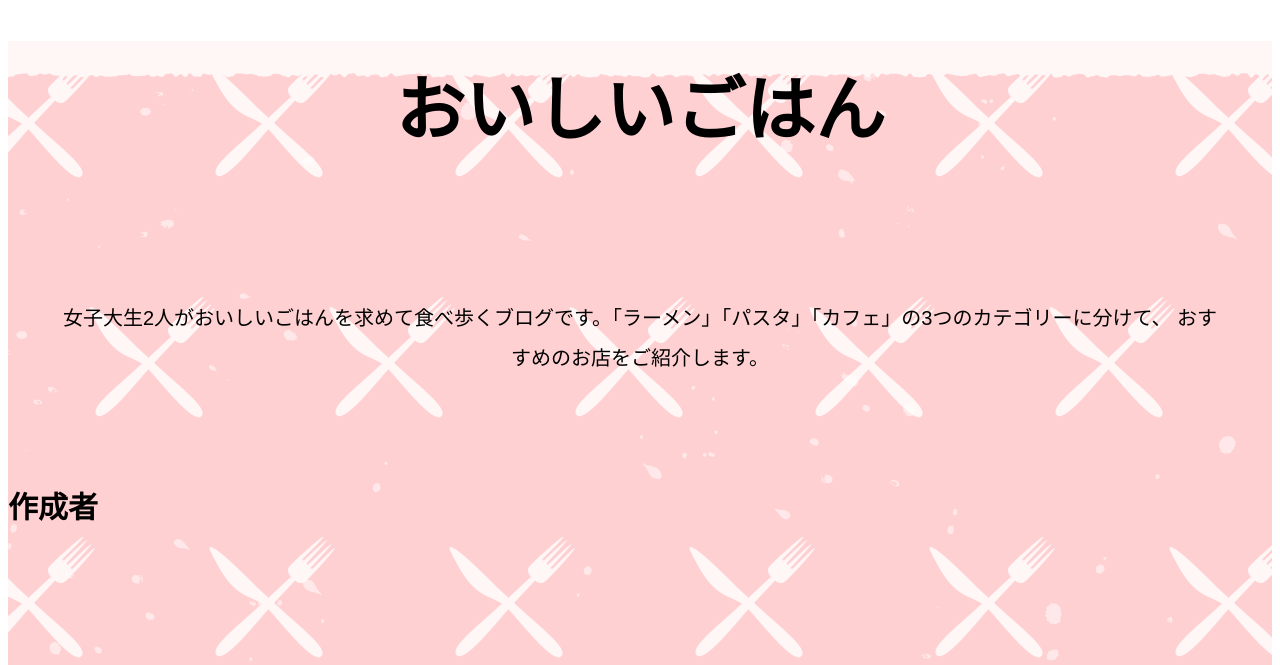
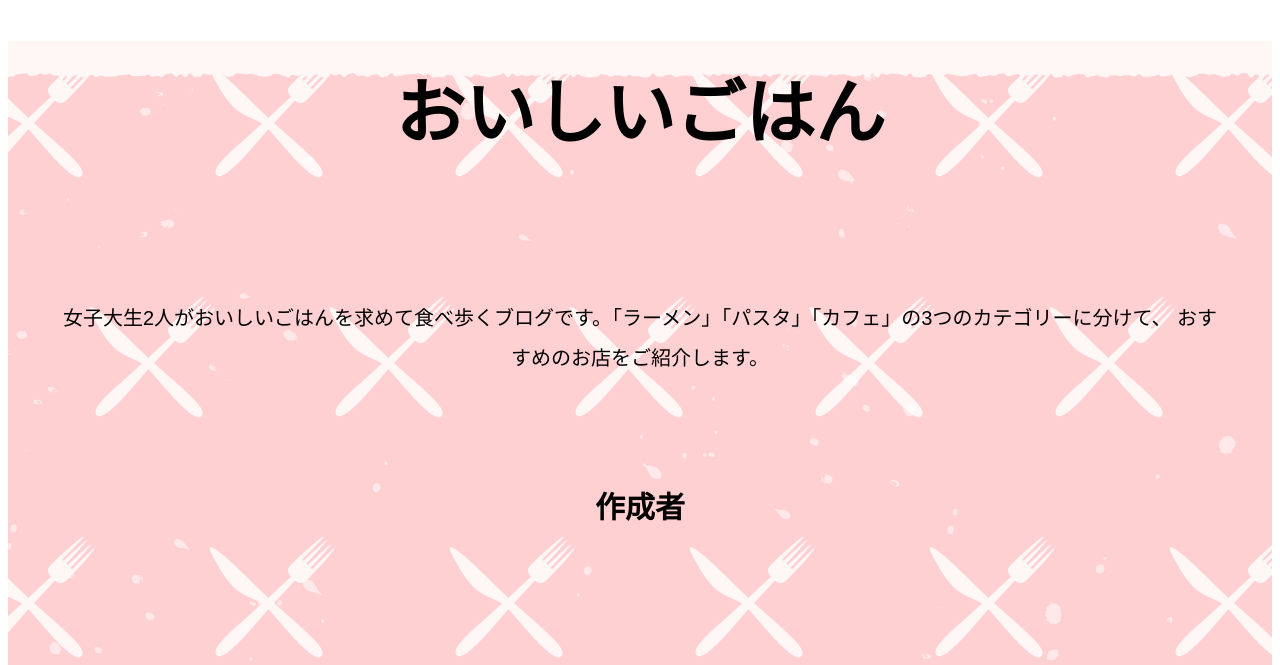
Before and after one commit to ruka-mj/reserach_and_development_, a plain HTML site: page index.html in a window 1280 px wide. Shown: the part 124-789 px from the top of the page. Drawn offline with Linux system fonts and the light colour scheme; a script that the page names is missing; a web font is replaced by a local one.

Commit message:
フォント変更

```diff
--- a/css/index.css
+++ b/css/index.css
@@ -1,10 +1,12 @@
 .main h1 {
     font-size: 70px;
     text-align: center;
+    font-family: "Shizuru", system-ui;
 }
 
 .main h3 {
     font-size: 30px;
+    text-align: center;
 }
 
 .title{
```
